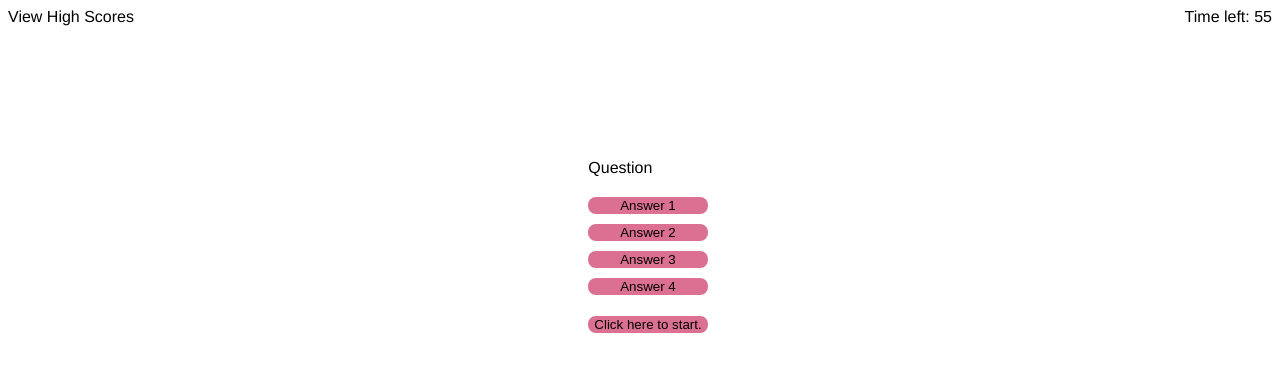
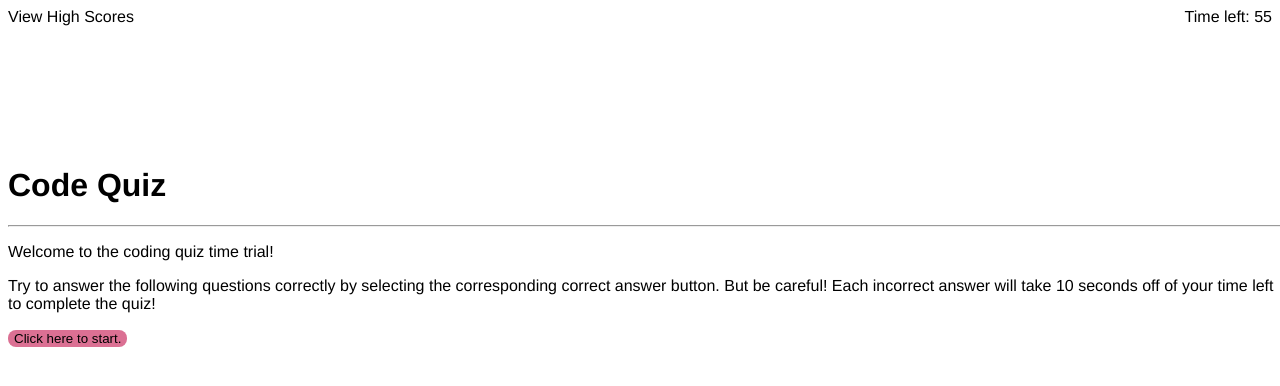
Before and after one commit to jadavianett/Code-Quiz, a plain HTML site: page index.html in a window 1280 px wide. Drawn offline with Linux system fonts and the light colour scheme.

Commit message:
added intro page div and hid the question and answer container

```diff
--- a/index.html
+++ b/index.html
@@ -1,33 +1,46 @@
 <!DOCTYPE html>
 <html class="no-js">
   <head>
-        <meta charset="utf-8">
-        <meta http-equiv="X-UA-Compatible" content="IE=edge">
+    <meta charset="utf-8" />
+    <meta http-equiv="X-UA-Compatible" content="IE=edge" />
     <title>Code Quiz</title>
-        <meta name="description" content="">
-        <meta name="viewport" content="width=device-width, initial-scale=1">
-        <link rel="stylesheet" href="style.css">
+    <meta name="description" content="" />
+    <meta name="viewport" content="width=device-width, initial-scale=1" />
+    <link rel="stylesheet" href="style.css" />
   </head>
   <body>
-        <div id="high-scores"> View High Scores</div>
-        <div id= "seconds-left"> Time Left:</div>
-        <div class = "container">
+    <div id="high-scores">View High Scores</div>
+    <div id="seconds-left">Time Left:</div>
+    <div class="container" id="main-container">
+      <div id="card-body">
+        <span id="welcome"><h1>Code Quiz</h1></span>
+        <hr />
+        <div id="welcome-page">
+          <p>Welcome to the coding quiz time trial!</p>
+          <p>
+            Try to answer the following questions correctly by selecting the
+            corresponding correct answer button. But be careful! Each incorrect
+            answer will take 10 seconds off of your time left to complete the
+            quiz!
+          </p>
+        </div>
         <div id="question-container">
-                <div id="question"> Question </div>
-                <div id="answer-btns" class="btn-grid">
-                    <button class = "btn">Answer 1</button>
-                    <button class = "btn">Answer 2</button>
-                    <button class = "btn">Answer 3</button>
-                    <button class = "btn">Answer 4</button>
-
+          <div id="question" class="hide">Question</div>
+          <div id="answer-btns" class="btn-grid hide">
+            <button class="btn" id="answer-1">Answer 1</button>
+            <button class="btn" id="answer-2">Answer 2</button>
+            <button class="btn" id="answer-3">Answer 3</button>
+            <button class="btn" id="answer-4">Answer 4</button>
           </div>
-            <div class = "controls">
-                <button id="start-btn" class="start-btn btn"> Click here to start.</button>
+        </div>
+        <div class="controls">
+          <button id="start-btn" class="start-btn btn">
+            Click here to start.
+          </button>
         </div>
       </div>
     </div>
 
-
     <script src="script.js" async defer></script>
   </body>
 </html>
```
Lines whose indentation alone changed are shown as unchanged.
